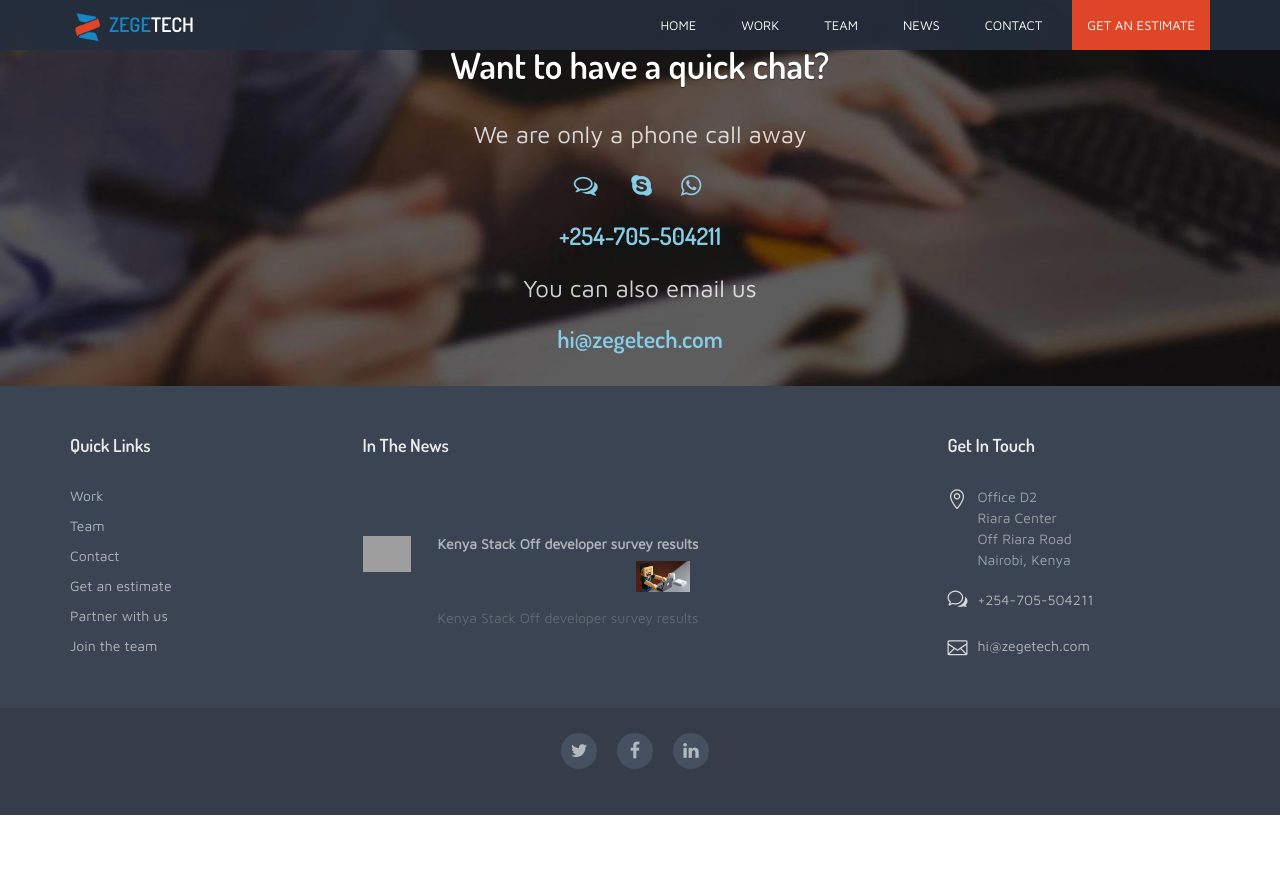
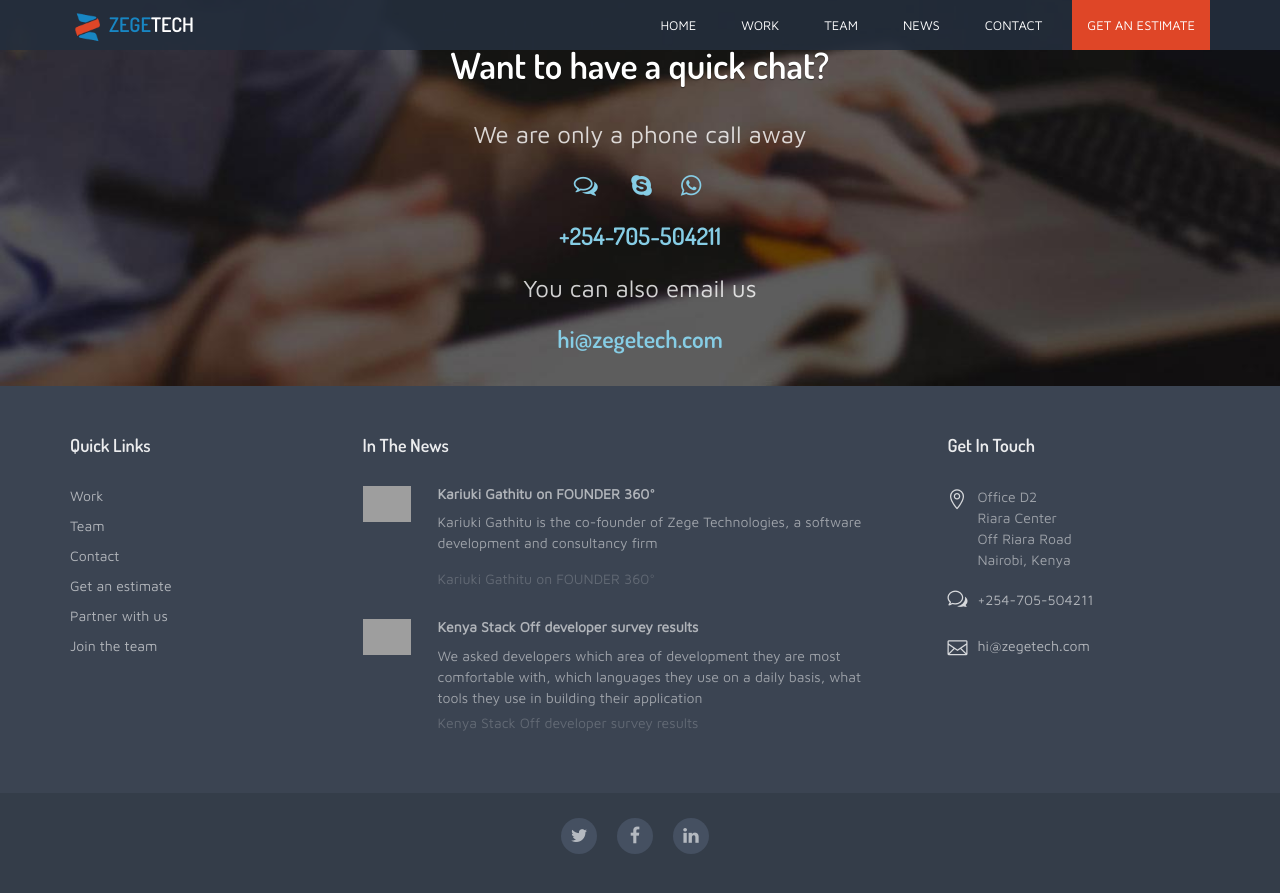
Before and after one commit to zegetech/zegetech.github.io, a Jekyll site: the page built from _posts/2017-03-31-developer-stack-report-out.md, in a window 1280 px wide and 900 px high, scrolled down 10724 px. Shown: the top 893 px of the window. Built offline with Jekyll 4.4.1, drawn with Linux system fonts in a browser that asks for light colours; before the commit the page ends 11539 px from its top, so only the background shows below that; some of the changed text lies outside the part shown; grey boxes are pictures that could not be loaded.

Commit message:
Resolve merge conflicts

```diff
--- a/_includes/footer.html
+++ b/_includes/footer.html
@@ -24,10 +24,10 @@
             {% for post in site.posts limit:2 %}
             <div class="item">
               <figure class="figure">
-                <img class="img-responsive" src="{{post.blog-image}}" alt="" />
+                <img class="img-responsive" src="{{post.path-to-image }}" alt="" />
               </figure>
               <div class="content">
-                <h4 class="post-title"><a href="{{post.external_url}}" target="_blank">{{post.title}}</a></h4>
+                <h4 class="post-title"><a href="{{post.url}}" target="_blank">{{post.title}}</a></h4>
                 <p class="intro">{{ post.excerpt }}</p>
                 <ul class="meta list-inline">
                   <!-- <li>{{post.Month}}{{post.year}}</li> -->
--- a/_includes/latest_blogs.html
+++ b/_includes/latest_blogs.html
@@ -46,7 +46,7 @@
           <div class="content-wrapper text-center">
             <h3 class="sub-title"><a href="{{post.url}}" target="_blank">{{post.title}}</a></h3>
             <div class="desc">
-              <p>{{post.content}}</p>
+              <p>{{post.intro}}</p>
             </div>
             <!--//desc-->
           </div>
--- a/_posts/2017-03-31-developer-stack-report-out.md
+++ b/_posts/2017-03-31-developer-stack-report-out.md
@@ -1,12 +1,13 @@
 ---
 layout: news
+excerpt: We asked developers which area of development they are most comfortable with, which languages they use on a daily basis, what tools they use in building their application
 title:  "Kenya Stack Off developer survey results"
 date:   2017-03-10 16:16:01 -0600
 categories: developer
 permalink: news/:year/:month/:day/:title.html
 author: Kariuki Gathitu
 blog-image: stack-off/stack-off.jpg
-# path-to-image: assets/images/blog/stack-off/stack-off.jpg
+path-to-image: assets/images/blog/stack-off/stack-off.jpg
 intro: We are excited to present you with the first edition of Zegetech’s Stack Off Report. All the information you will find here is based on the data from the “<a href="https://docs.google.com/forms/d/e/1FAIpQLSfFRuxdnXepeZMdNatfOSpkme72qaB0xapCAhxNJc-Yi__ovQ/closedform">What’s your stack</a>” study conducted by Zege Technologies where we engaged over 100 developers in Kenya. With “Stack Off”, a study was conducted among the developer community and Zegetech, aimed at shedding some light on the most important trends in software development and gain an insight into developers’ stack preferences.
 ---
 {:.post-figure}
```
Also changed, not shown: _posts/2018-01-19-Entrepreneur-left-his-bank-job.md (+6 -7 lines).
